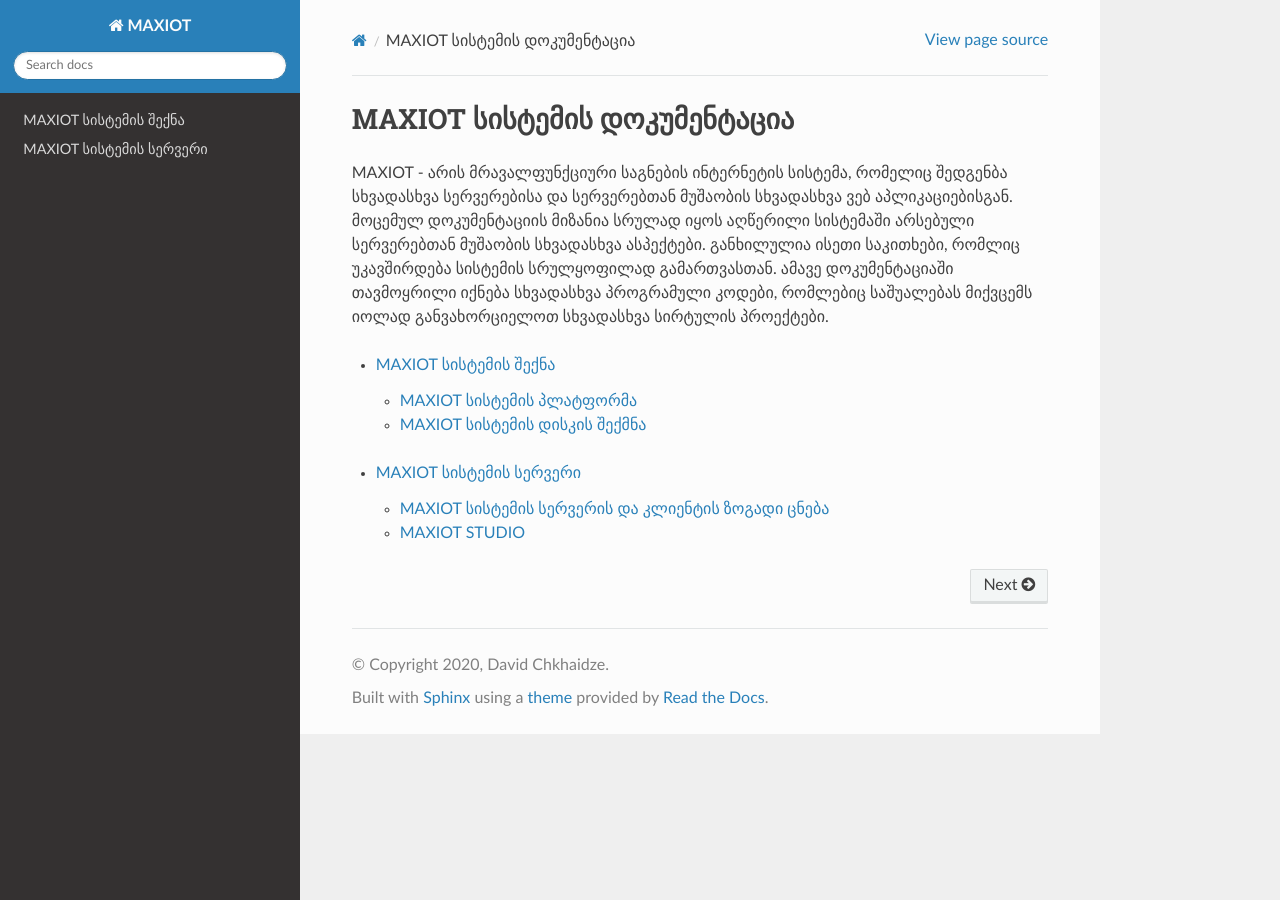
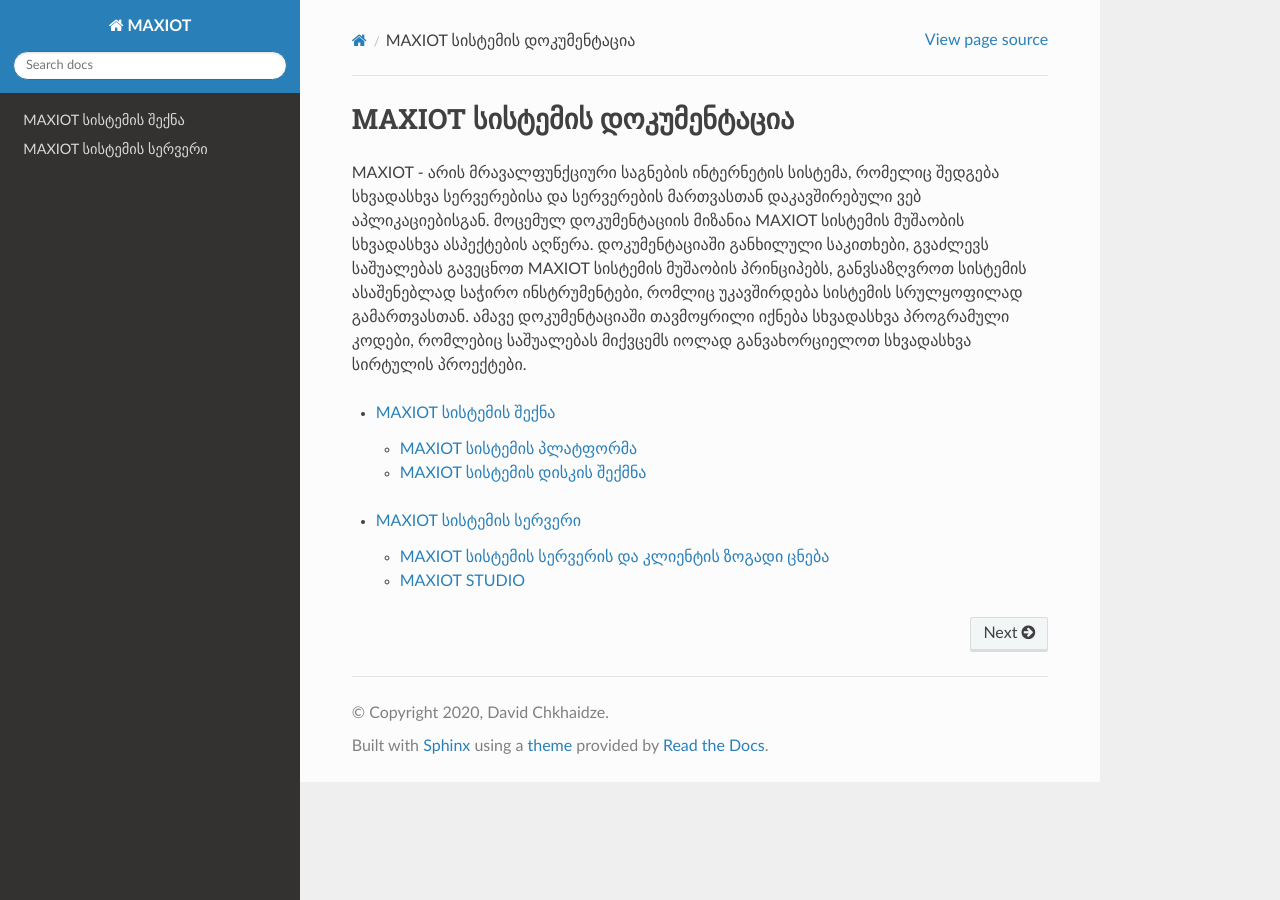
Before and after one commit to abcdach/DOC_MAXIOT, a Sphinx documentation site: the page built from docs/index.rst, in a window 1280 px wide. Built offline with Sphinx 7.4.7 and the Read the Docs theme 2.0.0, drawn with Linux system fonts in a browser that asks for light colours.

Commit message:
გადაკეთება

```diff
--- a/docs/index.rst
+++ b/docs/index.rst
@@ -2,9 +2,11 @@
 MAXIOT სისტემის დოკუმენტაცია
 ************************
 
-MAXIOT - არის მრავალფუნქციური საგნების ინტერნეტის სისტემა, რომელიც შედგენბა სხვადასხვა სერვერებისა და
-სერვერებთან მუშაობის სხვადასხვა ვებ აპლიკაციებისგან. მოცემულ დოკუმენტაციის მიზანია სრულად იყოს აღწერილი
-სისტემაში არსებული სერვერებთან მუშაობის  სხვადასხვა ასპექტები. განხილულია ისეთი საკითხები, რომლიც
+MAXIOT - არის მრავალფუნქციური საგნების ინტერნეტის სისტემა, რომელიც შედგება სხვადასხვა სერვერებისა და
+სერვერების მართვასთან დაკავშირებული ვებ აპლიკაციებისგან. მოცემულ დოკუმენტაციის მიზანია MAXIOT
+სისტემის მუშაობის სხვადასხვა ასპექტების აღწერა. დოკუმენტაციაში განხილული საკითხები, გვაძლევს საშუალებას
+გავეცნოთ MAXIOT სისტემის მუშაობის პრინციპებს, განვსაზღვროთ სისტემის ასაშენებლად საჭირო ინსტრუმენტები,
+რომლიც
 უკავშირდება სისტემის სრულყოფილად გამართვასთან. ამავე დოკუმენტაციაში თავმოყრილი იქნება სხვადასხვა
 პროგრამული კოდები, რომლებიც საშუალებას მიქვცემს იოლად განვახორციელოთ სხვადასხვა სირტულის პროექტები.
 
```
Also changed, not shown: 5 other files.
